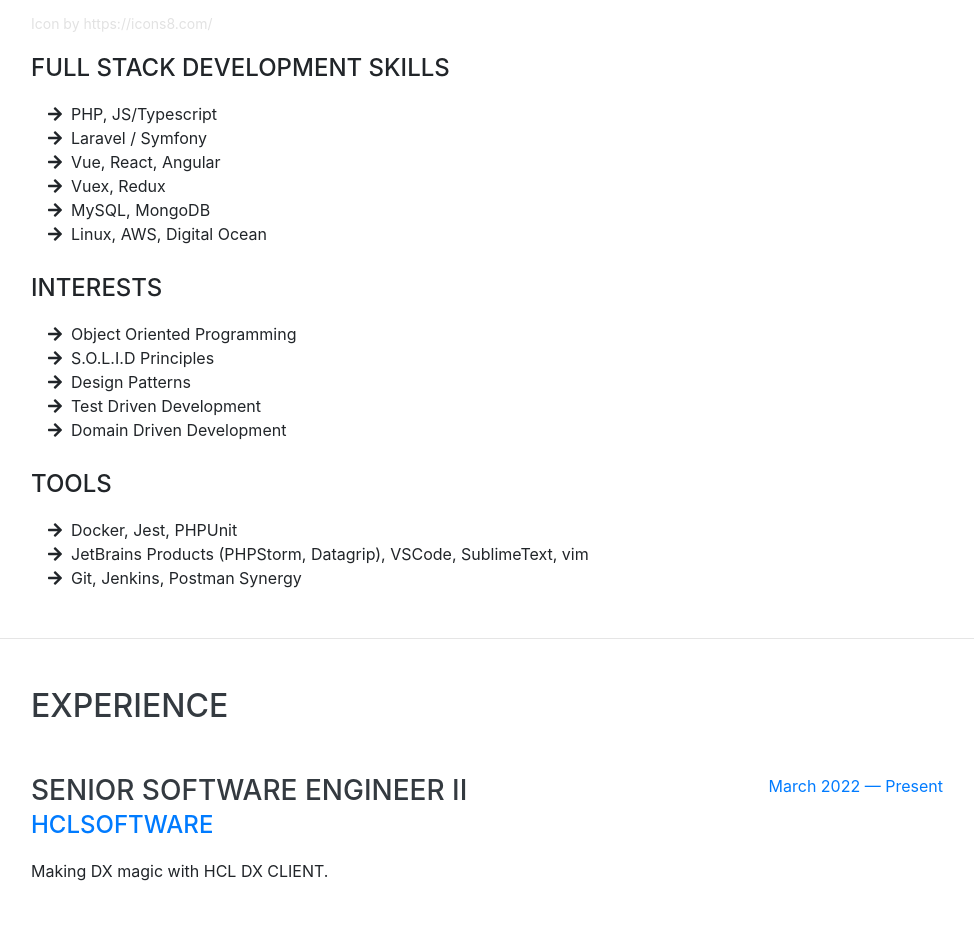
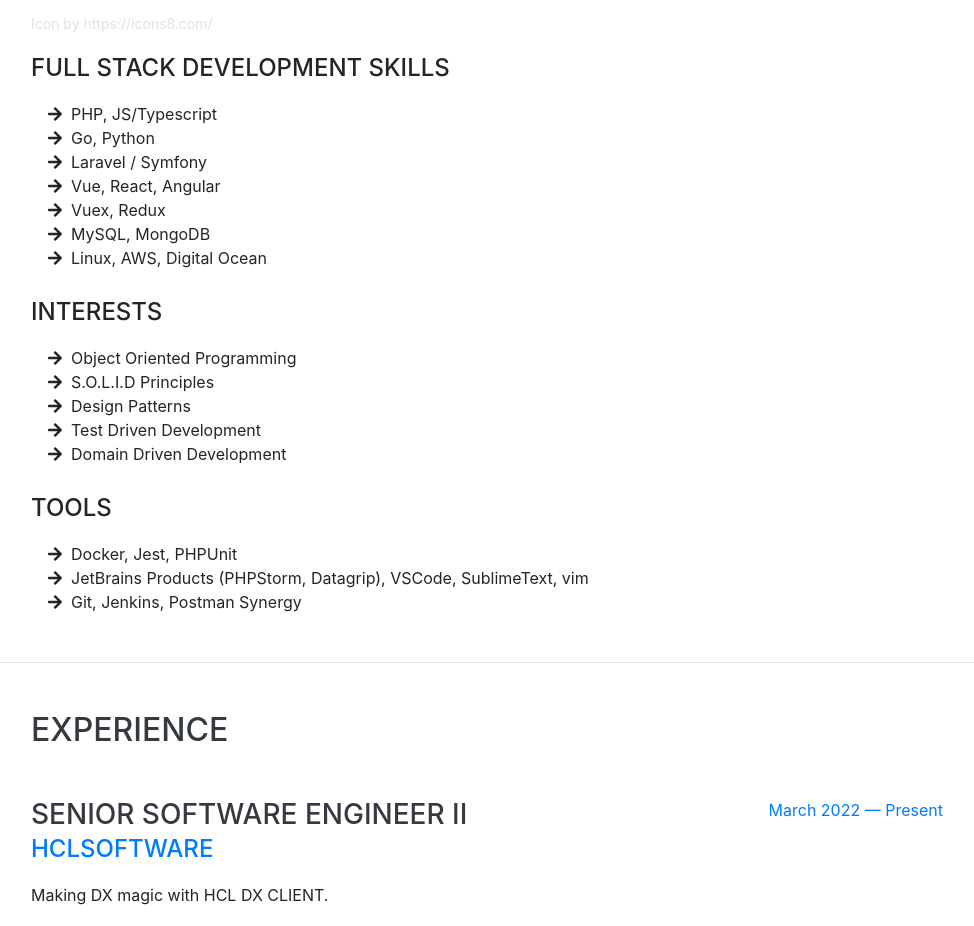
Before and after one commit to besingamkb/besingamkb.github.io, a website with bundled scripts: page index.html in a window 1280 px wide. Shown: the part 1062-1988 px from the top of the page, without its empty margins (289-1263 px from the left). Built offline with nearby package versions, Linux system fonts and the light colour scheme; a web font is replaced by a local one.

Commit message:
added go and python

```diff
--- a/index.html
+++ b/index.html
@@ -281,6 +281,9 @@
           <li>
             <i class="fa-li fa fa-arrow-right"></i>
             PHP, JS/Typescript</li>
+            <li>
+              <i class="fa-li fa fa-arrow-right"></i>
+              Go, Python</li>
           <li>
             <i class="fa-li fa fa-arrow-right"></i>
             Laravel / Symfony</li>
```
Also changed, not shown: 1 other file.
